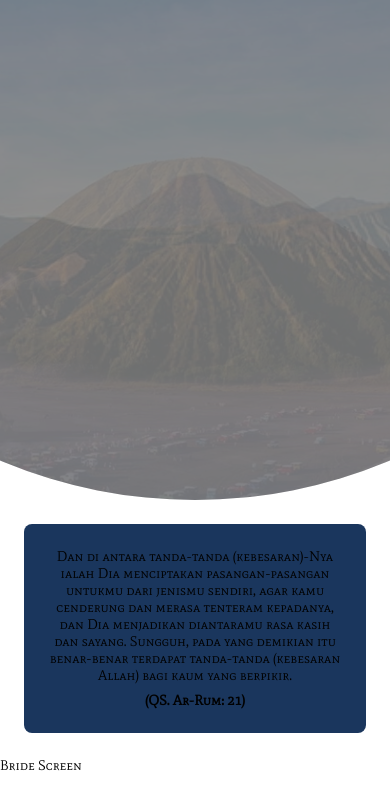
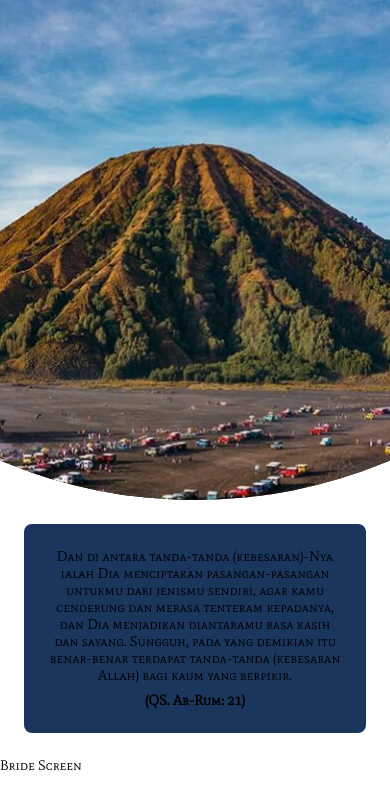
Before and after one commit to Harits19/wedding-invitation-app, a React Native app: screen /Bride in a window 390 px wide. Shown: the top 810 px of the page. Built offline with nearby package versions, Linux system fonts and the light colour scheme; a web font is replaced by a local one.

Commit message:
finalize carousel

```diff
--- a/assets/images/ImageAssets.ts
+++ b/assets/images/ImageAssets.ts
@@ -3,4 +3,6 @@
 export const ImageAssets = {
   background1: require("./background-1.jpg"),
   background2: require("./background-2.jpeg"),
+  background3: require("./background-3.png"),
+
 }
--- a/components/Carousel.tsx
+++ b/components/Carousel.tsx
@@ -1,4 +1,4 @@
-import { useEffect, useRef } from "react";
+import { useEffect, useRef, useState } from "react";
 import { Animated, Image, View } from "react-native";
 import { ImageAssets } from "../assets/images/ImageAssets";
 import Duration from "../constants/Duration";
@@ -7,38 +7,59 @@ import useWindowDimensions from "../hooks/useWindowDimensions";
 const items = [
   ImageAssets.background1,
   ImageAssets.background2,
-  ImageAssets.background1,
+  ImageAssets.background3,
 ];
 
+const startScale = 1;
+const endScale = 1.25;
+
 export default function Carousel() {
-  const opacity = useRef(new Animated.Value(1)).current;
+  const scale = useRef(new Animated.Value(startScale)).current;
   const { width, height } = useWindowDimensions();
+  const [currentIndex, setCurrentIndex] = useState(0);
 
   const runAnimation = () => {
     Animated.sequence([
-      Animated.timing(opacity, {
-        toValue: 0,
-        duration: Duration.animation,
-        useNativeDriver: true,
+      Animated.timing(scale, {
+        toValue: endScale,
+        duration: 4000,
+        delay: 0,
+        useNativeDriver: false,
       }),
-      Animated.timing(opacity, {
-        toValue: 1,
-        duration: Duration.animation,
-        useNativeDriver: true,
-      }),
-    ]).start(() => runAnimation());
+    ]).start(() => {
+      scale.setValue(startScale);
+      setCurrentIndex((prev) => prev + 1);
+      runAnimation();
+    });
   };
   useEffect(() => {
     runAnimation();
   }, []);
 
+  const opacity = scale.interpolate({
+    inputRange: [startScale, 1.1, endScale],
+    outputRange: [1, 1, 0],
+  });
+
+  const frontImage = currentIndex % items.length;
+  const backImage = frontImage === items.length - 1 ? 0 : frontImage + 1;
+
   return (
     <View>
-      <Animated.View style={{ opacity }}>
-        <Image source={ImageAssets.background2} style={{ width, height }} />
+      <Animated.View style={{ position: "absolute" }}>
+        <Image source={items[backImage]} style={{ width, height }} />
       </Animated.View>
-      <Animated.View style={{ opacity, position: "absolute" }}>
-        <Image source={ImageAssets.background1} style={{ width, height }} />
+      <Animated.View
+        style={{
+          opacity,
+          transform: [
+            {
+              scale,
+            },
+          ],
+        }}
+      >
+        <Image source={items[frontImage]} style={{ width, height }} />
       </Animated.View>
     </View>
   );
```
Also changed, not shown: assets/images/background-3.png (added), 1 other file (tests, documents, lock files or other folders).
